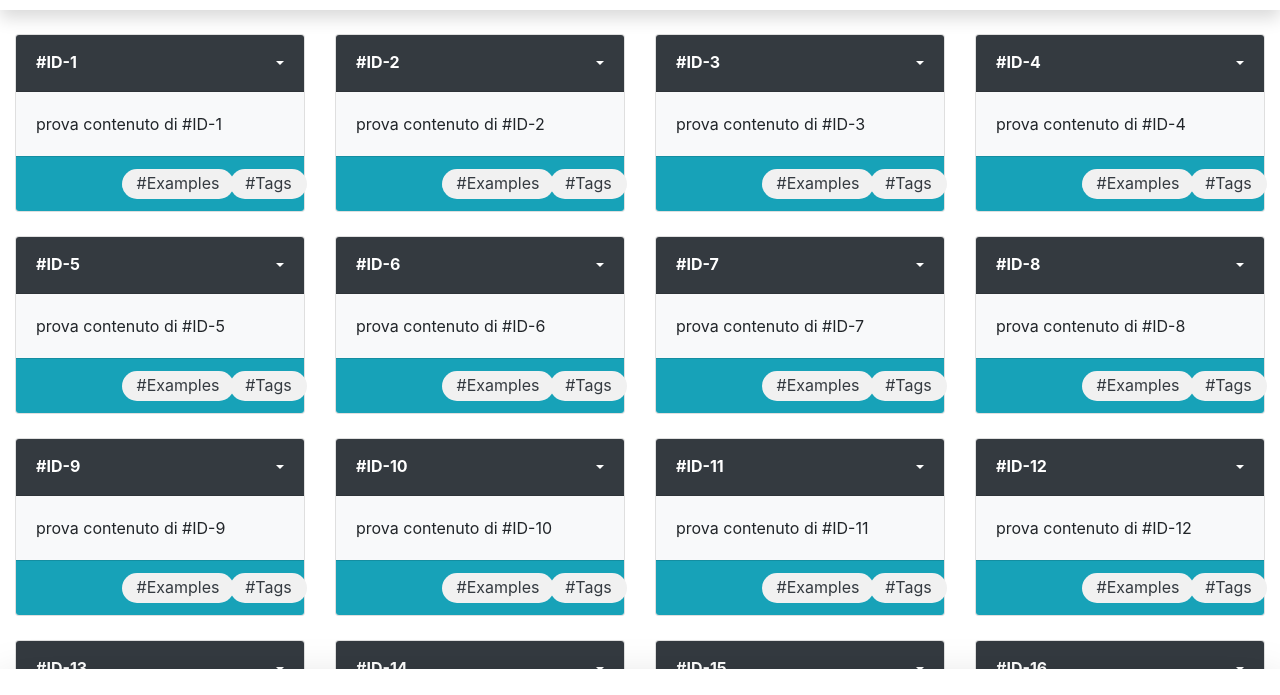
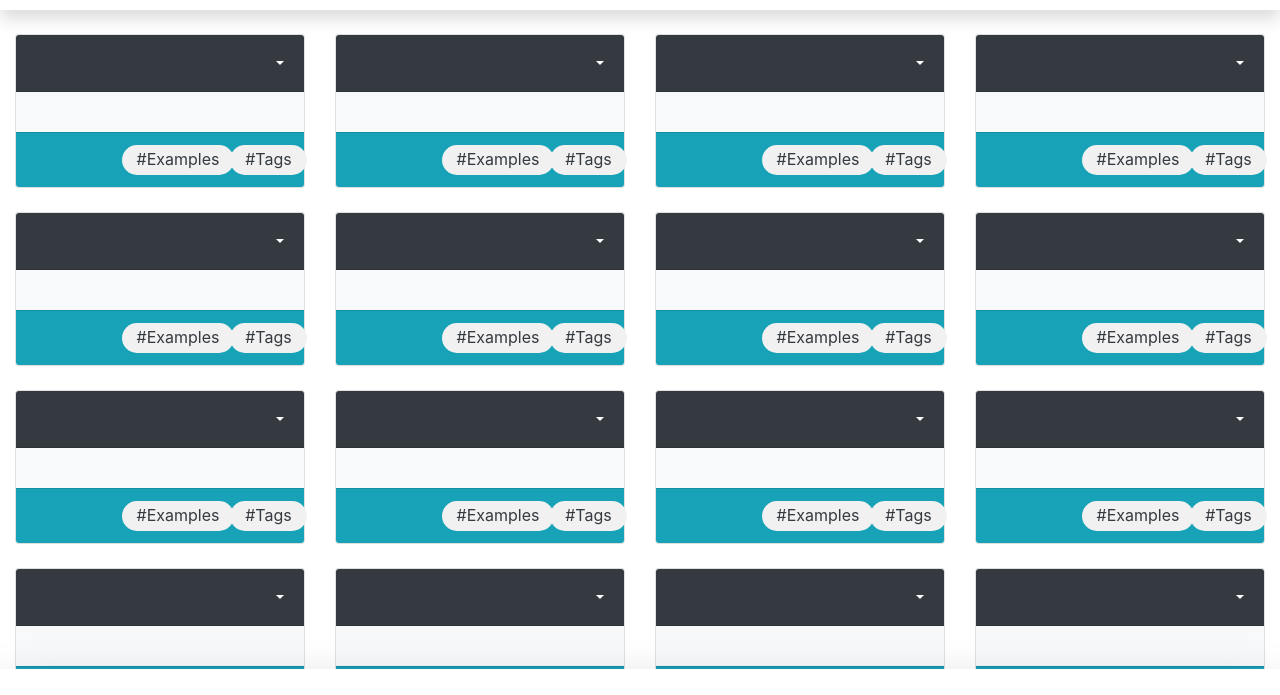
Before and after one commit to francescovetere/CDCP, a plain HTML site: page Frontend/main_page.html in a window 1280 px wide. Both pictures are taken after typing "Sample", "Sample123" into the empty fields and a click on the button "Login". Shown: the part 67-762 px from the top of the page. Drawn offline with Linux system fonts and the light colour scheme.

Commit message:
projects_page.js: Add Class Project, update projects creation

```diff
--- a/Frontend/js/login_page.js
+++ b/Frontend/js/login_page.js
@@ -18,6 +18,9 @@ function createLoginPage() {
             // (N.B.: E' una chiamata AJAX, quindi la funzione in cui viene chiamata (questa) dovrà essere essere async!!!)
             // - se risposta positiva: createProjectsPage();
 
+            // Svuoto la pagina
+            variableContent.innerHTML = "";
+
             createProjectsPage();
         }
     );
--- a/Frontend/js/projects_page.js
+++ b/Frontend/js/projects_page.js
@@ -1,3 +1,22 @@
+/**
+ * Classe che modella le informazioni essenziali di un progetto
+ */
+class Project {
+    constructor(id, title, inputType) {
+        this._id = id;
+        this._title = title;
+        this._inputType = inputType;
+        this._timeStamp = new Date();
+        // controllare che il valore inpuType sia solamente "text" o "image"
+    }
+
+    // getters/setters
+    get id() { return this._id; }
+    get title() { return this._title; }
+    get inputType() { return this._inputType; }
+    get timeStamp() { return this._timeStamp; }
+}
+
 function createProjectsPage() {
     // Creo il bottone dell'utente nella navbar, in alto a destra
     let navbarContent = document.getElementById("id-navbar");
@@ -6,46 +25,54 @@ function createProjectsPage() {
     navbarContent.innerHTML += navbarNickHTML;
     document.getElementById("NickLogged").innerHTML = "Nickname"; // da sostituire con il nickname che viene passato in fase di login
 
-    // Recupero l'HTML del template della project card
-    let projectCardHTML = document.querySelector('script#project-card-template').textContent;
-    // TODO: Aggiungere all'elemento i vari listener dove servono
-
     // La card non andrà inserita direttamente nel div variabile:
     // Creo infatti un div esterno che conterrà tutte le card dei progetti
     let projectsDiv = document.createElement("div");
     projectsDiv.setAttribute("class", "row");
     projectsDiv.setAttribute("id", "external-project-div");
 
-
-    // Inserisco nel div appena creato l'HTML di 9 project card di esempio
-    for(let i = 0; i < 19; ++i){
-        projectsDiv.innerHTML += projectCardHTML;
-        //deleteProj[i].id = "prova-delete-" + i;
-    }
-
-    // Svuoto la pagina
-    variableContent.innerHTML = "";
     // Appendo al div principale della pagina il nuovo div contenente tutti i progetti
     variableContent.appendChild(projectsDiv);
 
+    // creo N projects di esempio
+    let N = 20;
+    let projects = [];
+
+    for (let i = 0; i < N; ++i) projects.push(new Project(i, "Title" + i, "text"));
+
+    for(let i = 0; i < N; ++i) {
+        let projectCardTemplate = document.querySelector('script#project-card-template');
+
+        projectsDiv.innerHTML += projectCardTemplate.innerText;
+
+        let cardNode = document.getElementById("card-content");
+        cardNode.setAttribute("id", cardNode.getAttribute("id") + "-" + i); // e.g.: card-content-0
+
+        projectsDiv.appendChild(cardNode);
+    }
+
+    for(let i = 0; i < N; ++i) {
+        console.log(document.getElementById("card-content-"+i).id);
+    }
+
     // Blocco gestito con JQuery ma da riadattare in altro modo. Questo è solo a scopo dimostrativo per prendere esempio
-    let idCount = 1;
-    $('#external-project-div .IDProjectTitle').each(function() {
-        $(this).html("#ID-"+idCount);
-        idCount++;
-    });
+    // let idCount = 1;
+    // $('#external-project-div .IDProjectTitle').each(function() {
+    //     $(this).html("#ID-"+idCount);
+    //     idCount++;
+    // });
 
-    idCount = 1;
-    $('#external-project-div #delete-').each(function() {
-        $(this).attr('id', 'delete-' + idCount);
-        idCount++;
-    });
+    // idCount = 1;
+    // $('#external-project-div #delete-').each(function() {
+    //     $(this).attr('id', 'delete-' + idCount);
+    //     idCount++;
+    // });
 
-    idCount = 1;
-    $('#external-project-div .IDProjectContent').each(function() {
-        $(this).html("prova contenuto di #ID-"+idCount);
-        idCount++;
-    });
+    // idCount = 1;
+    // $('#external-project-div .IDProjectContent').each(function() {
+    //     $(this).html("prova contenuto di #ID-"+idCount);
+    //     idCount++;
+    // });
 
 
     // Crea finestra modale per eliminazione
@@ -54,12 +81,12 @@ function createProjectsPage() {
 
 
     // Associo i listener
-    document.getElementById("id-btn-delete-project").addEventListener("click",
-        function() {
-            removeProject(this.id)
-        }
+    // document.getElementById("id-btn-delete-project").addEventListener("click",
+    //     function() {
+    //         removeProject(this.id)
+    //     }
 
-    );
+    // );
 }
 
 function addProject(id) {
--- a/Frontend/main_page.html
+++ b/Frontend/main_page.html
@@ -210,11 +210,11 @@
 
 		<!-- Project card -->
 		<script type="text/html" id="project-card-template">
-			<div class="col-3">
+			<div id="card-content" class="col-3">
 				<div class="card mb-4">
 					<!-- Card Header - Dropdown -->
 					<div class="card-header bg-dark py-3 d-flex flex-row align-items-center justify-content-between">
-					<h6 class="m-0 font-weight-bold text-white IDProjectTitle"></h6>
+					<h6 class="project-title m-0 font-weight-bold text-white"></h6>
 					<div class="dropdown no-arrow">
 						<a class="dropdown-toggle" style="color: white;" href="#" role="button" id="dropdownMenuLink" data-toggle="dropdown" aria-haspopup="true" aria-expanded="false">
 						</a>
@@ -228,7 +228,7 @@
 						</div>
 					</div>
 					</div>
-					<div class="card-body bg-light IDProjectContent"></div>
+					<div id="id-project-description" class="card-body bg-light"></div>
 					<div class="card-footer bg-info text-dark">
 						<div class="row">
 							<div class="col-3"></div>
```
